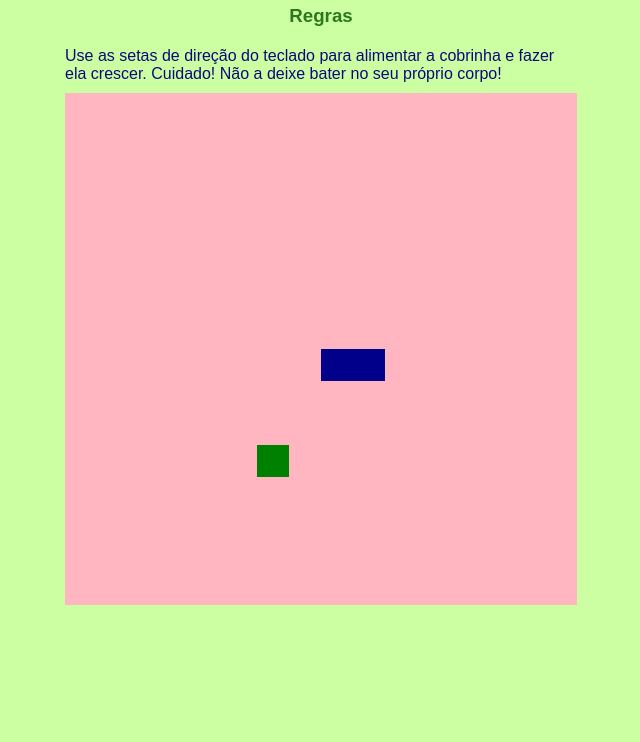
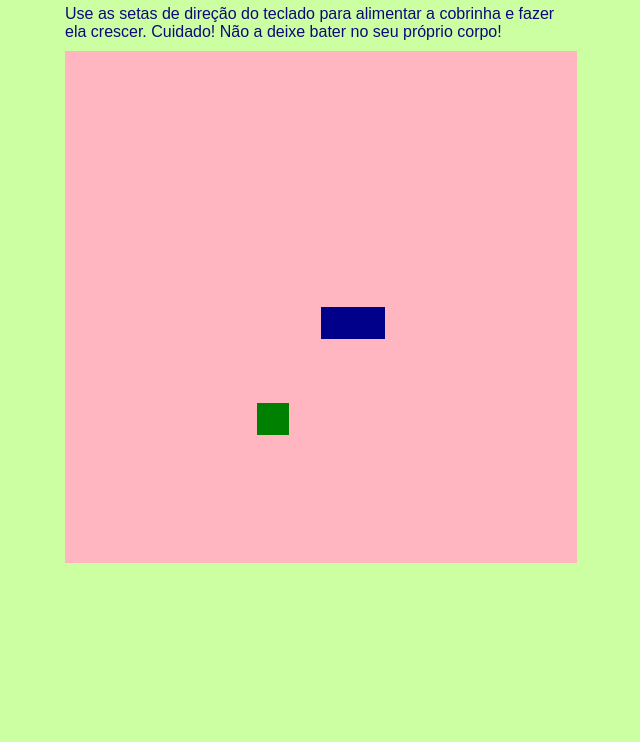
Before and after one commit to paulasilva88/Recriando-o-Jogo-da-Cobrinha-com-JavaScript, a plain HTML site: page index.html in a window 1280 px wide. Shown: the part 58-800 px from the top of the page, without its empty margins (287-927 px from the left). Drawn offline with Linux system fonts and the light colour scheme.

Commit message:
Remoção do subtítulo Regras

```diff
--- a/index.html
+++ b/index.html
@@ -12,7 +12,6 @@
 </head>
 <body>
     <h2 class="texto">Jogo da cobrinha!</h2>
-    <h3 class="texto" id="verde">Regras</h3>
     <p id="regras" class="texto">Use as setas de direção do teclado para alimentar a cobrinha e fazer ela crescer. Cuidado! Não a deixe bater no seu próprio corpo!</p>
         <canvas id="snake" width="512" height="512"></canvas>
 
```
